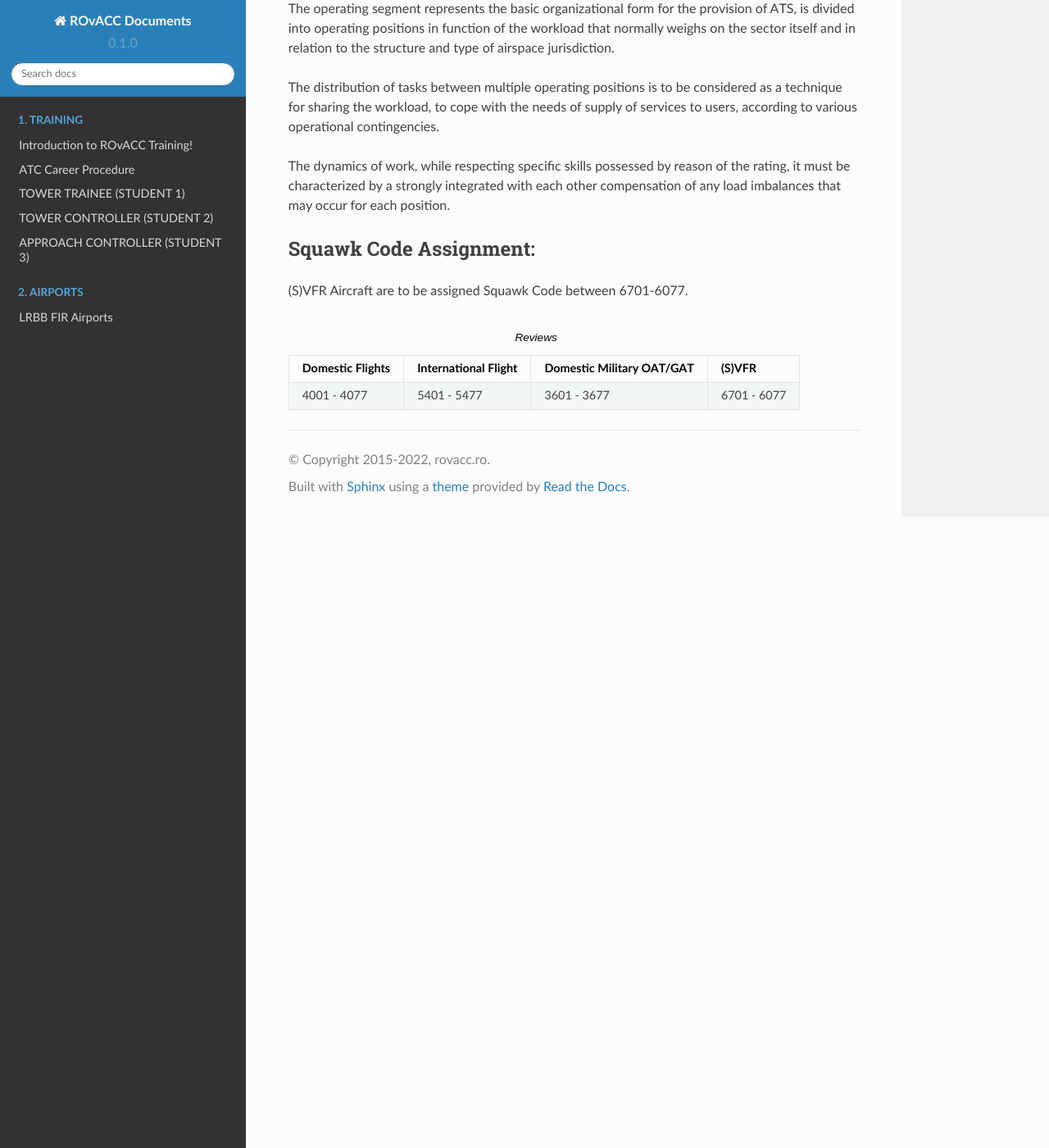
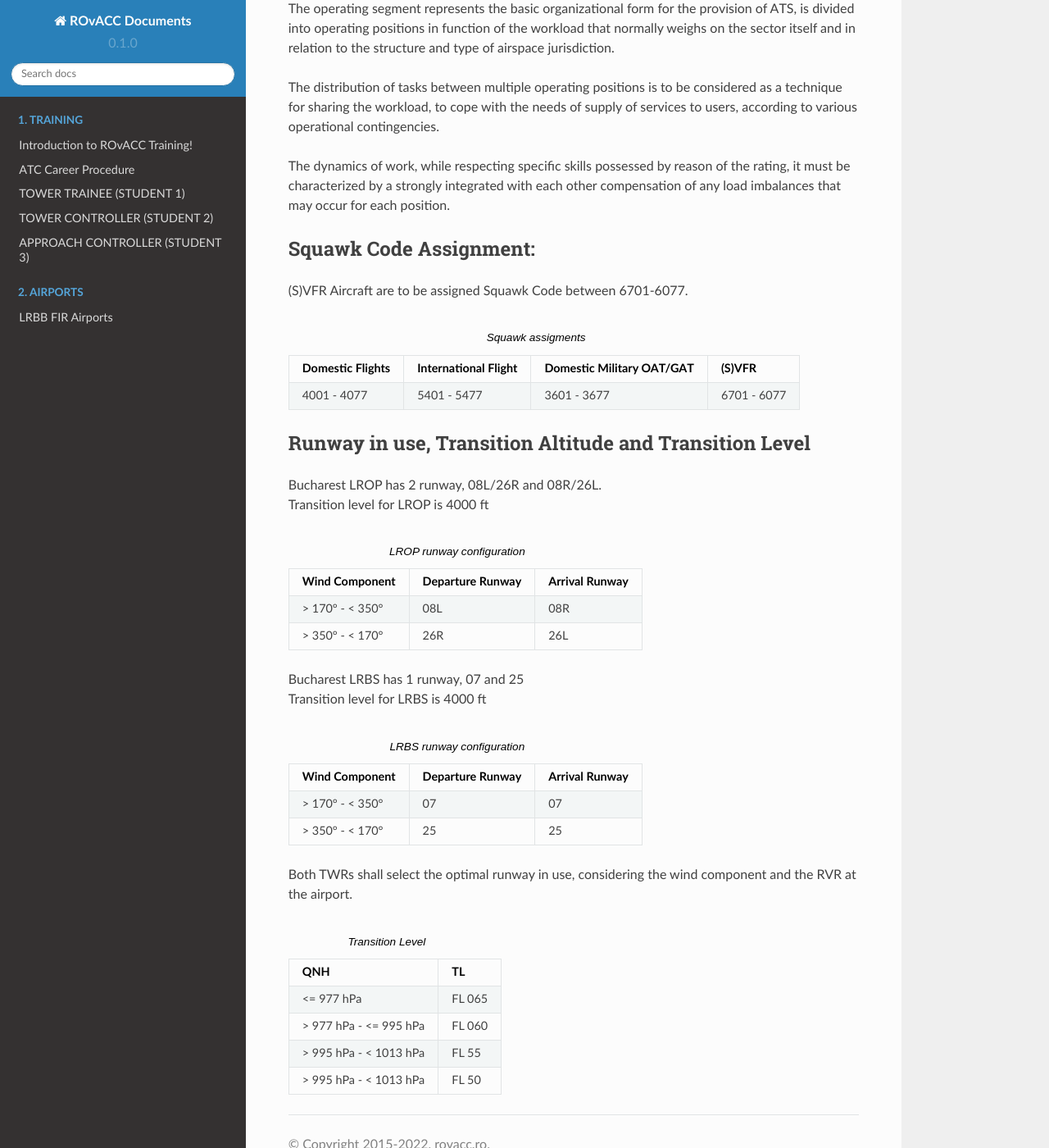
Before and after one commit to ROvACC/training-docs, a Sphinx documentation site: the page built from docs/source/sop/bucharest.rst, in a window 1280 px wide and 1400 px high, scrolled down 1608 px. Shown: the whole window at 82% size. Built offline with Sphinx 7.4.7 and the Read the Docs theme 2.0.0, drawn with Linux system fonts in a browser that asks for light colours.

Commit message:
rwy + tl

```diff
--- a/docs/source/sop/bucharest.rst
+++ b/docs/source/sop/bucharest.rst
@@ -55,7 +55,7 @@ Squawk Code Assignment:
 
 (S)VFR Aircraft are to be assigned Squawk Code between 6701-6077.
 
-.. list-table:: Reviews
+.. list-table:: Squawk assigments
    :header-rows: 1
 
    * - Domestic Flights
@@ -66,3 +66,54 @@ Squawk Code Assignment:
      - 5401 - 5477
      - 3601 - 3677
      - 6701 - 6077
+
+Runway in use, Transition Altitude and Transition Level
+^^^^^^^^^^^^^^^^^^^^^^^^^^^^^^^^^^^^^^^^^^^^^^^^^^^^^^^
+
+| Bucharest LROP has 2 runway, 08L/26R and 08R/26L.
+| Transition level for LROP is 4000 ft
+
+.. list-table:: LROP runway configuration
+   :header-rows: 1
+
+   * - Wind Component
+     - Departure Runway
+     - Arrival Runway
+   * - > 170° - < 350°
+     - 08L
+     - 08R
+   * - > 350° - < 170°
+     - 26R
+     - 26L
+
+| Bucharest LRBS has 1 runway, 07 and 25
+| Transition level for LRBS is 4000 ft
+
+.. list-table:: LRBS runway configuration
+   :header-rows: 1
+
+   * - Wind Component
+     - Departure Runway
+     - Arrival Runway
+   * - > 170° - < 350°
+     - 07
+     - 07
+   * - > 350° - < 170°
+     - 25
+     - 25
+
+Both TWRs shall select the optimal runway in use, considering the wind component and the RVR at the airport.
+
+.. list-table:: Transition Level
+   :header-rows: 1
+
+   * - QNH
+     - TL
+   * - <= 977 hPa
+     - FL 065
+   * - > 977 hPa - <= 995 hPa
+     - FL 060
+   * - > 995 hPa - < 1013 hPa
+     - FL 55
+   * - > 995 hPa - < 1013 hPa
+     - FL 50
```
